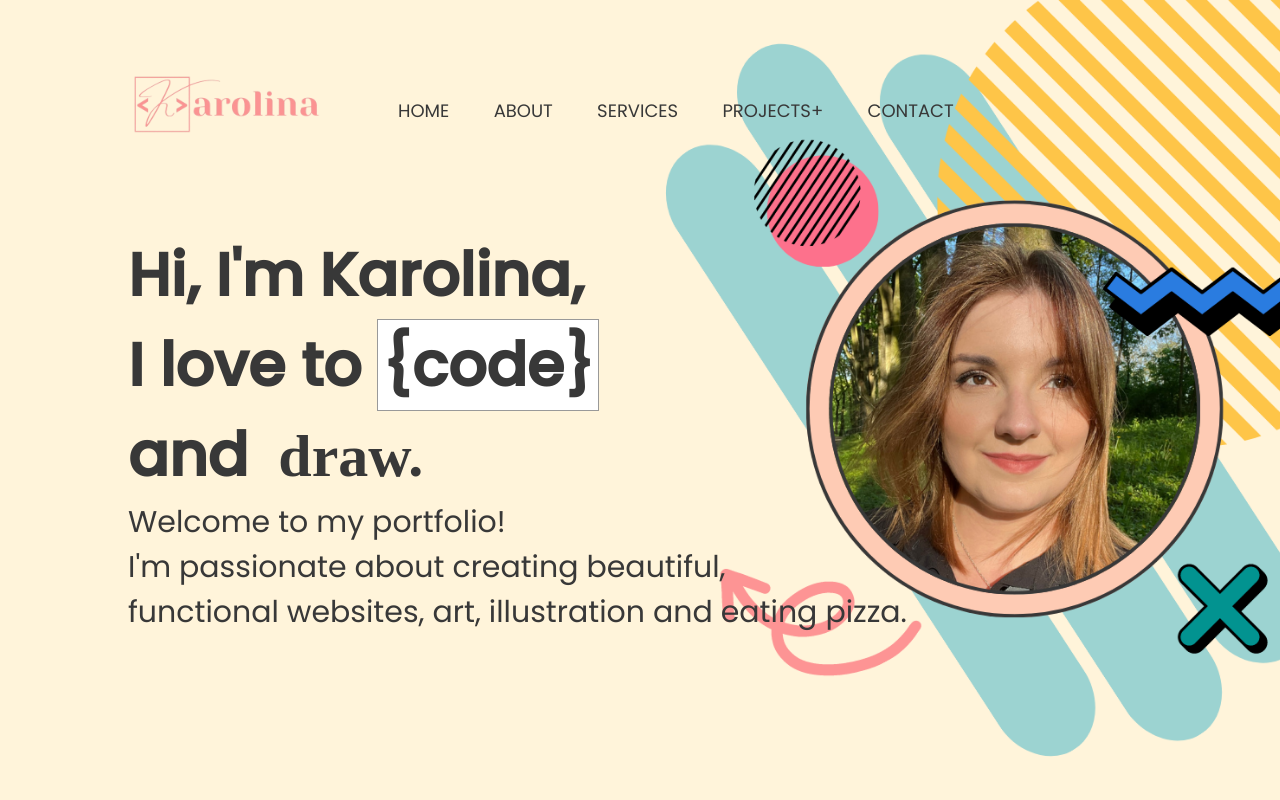
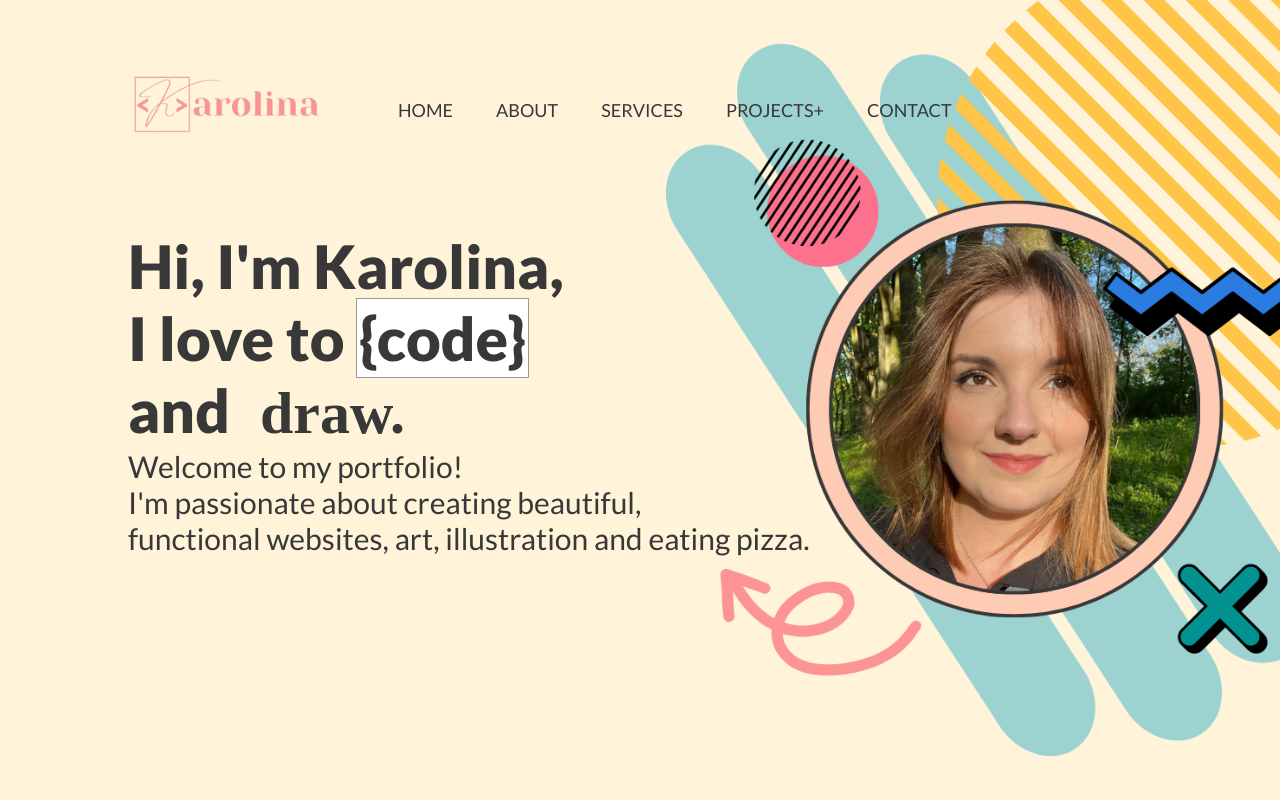
Before and after one commit to karolinakulpinska/cfg-portfolio, a plain HTML site: page index.html in a window 1280 px wide. Shown: the top 800 px of the page. Drawn offline with Linux system fonts and the light colour scheme; a web font is replaced by a local one.

Commit message:
changed font

```diff
--- a/index.html
+++ b/index.html
@@ -11,8 +11,8 @@
 
   <!-- google fonts -->
   <link rel="preconnect" href="https://fonts.googleapis.com">
-  <link rel="preconnect" href="https://fonts.gstatic.com" crossorigin>
-  <link href="https://fonts.googleapis.com/css2?family=Poppins:wght@400;500&display=swap" rel="stylesheet">
+<link rel="preconnect" href="https://fonts.gstatic.com" crossorigin>
+<link href="https://fonts.googleapis.com/css2?family=Lato:wght@400;900&display=swap" rel="stylesheet">
   <link href='https://fonts.googleapis.com/css?family=Charmonman' rel='stylesheet'>
 
 </head>
--- a/style.css
+++ b/style.css
@@ -1,7 +1,7 @@
 * {
   margin: 0;
   padding: 0;
-  font-family: 'Poppins'; sans-serif;
+  font-family: 'Lato', sans-serif;
   box-sizing: border-box;
 }
 
```
Also changed, not shown: images/about-bg.png.
